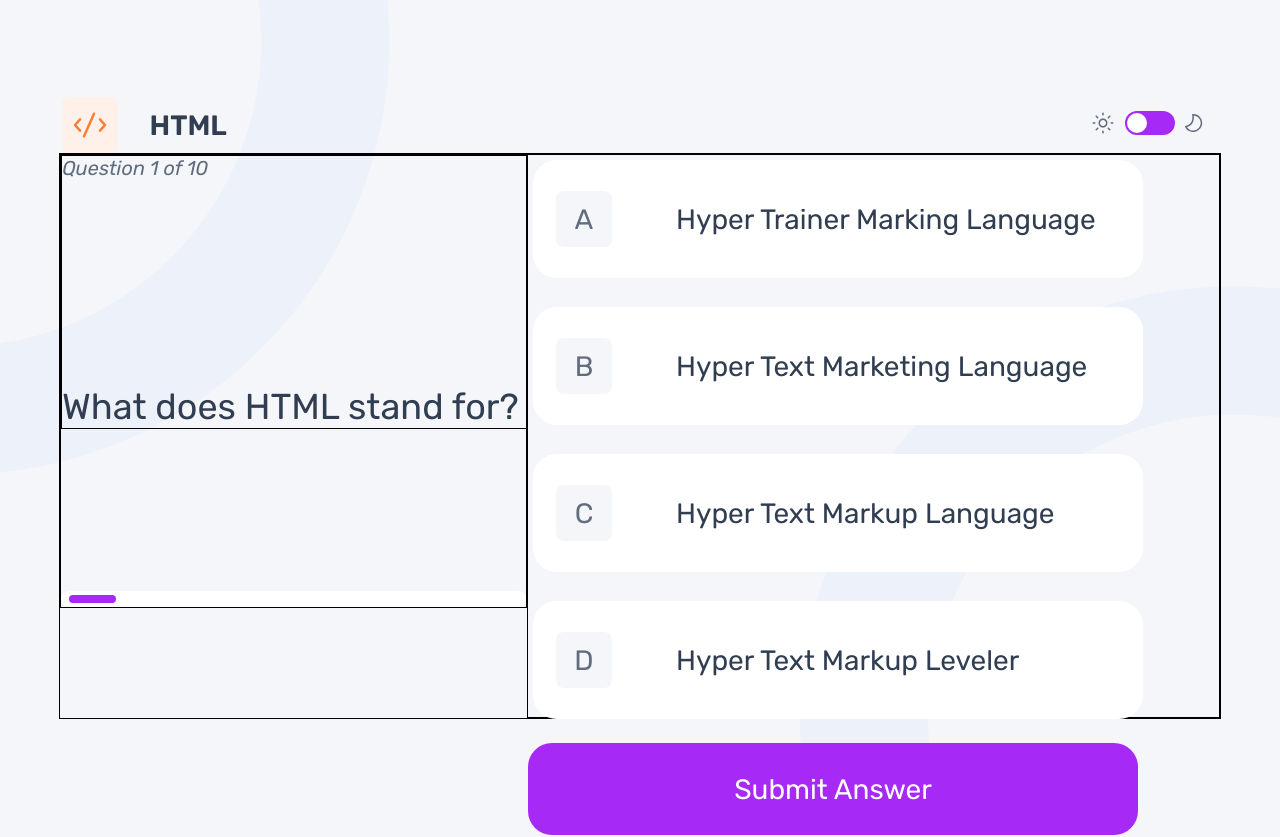
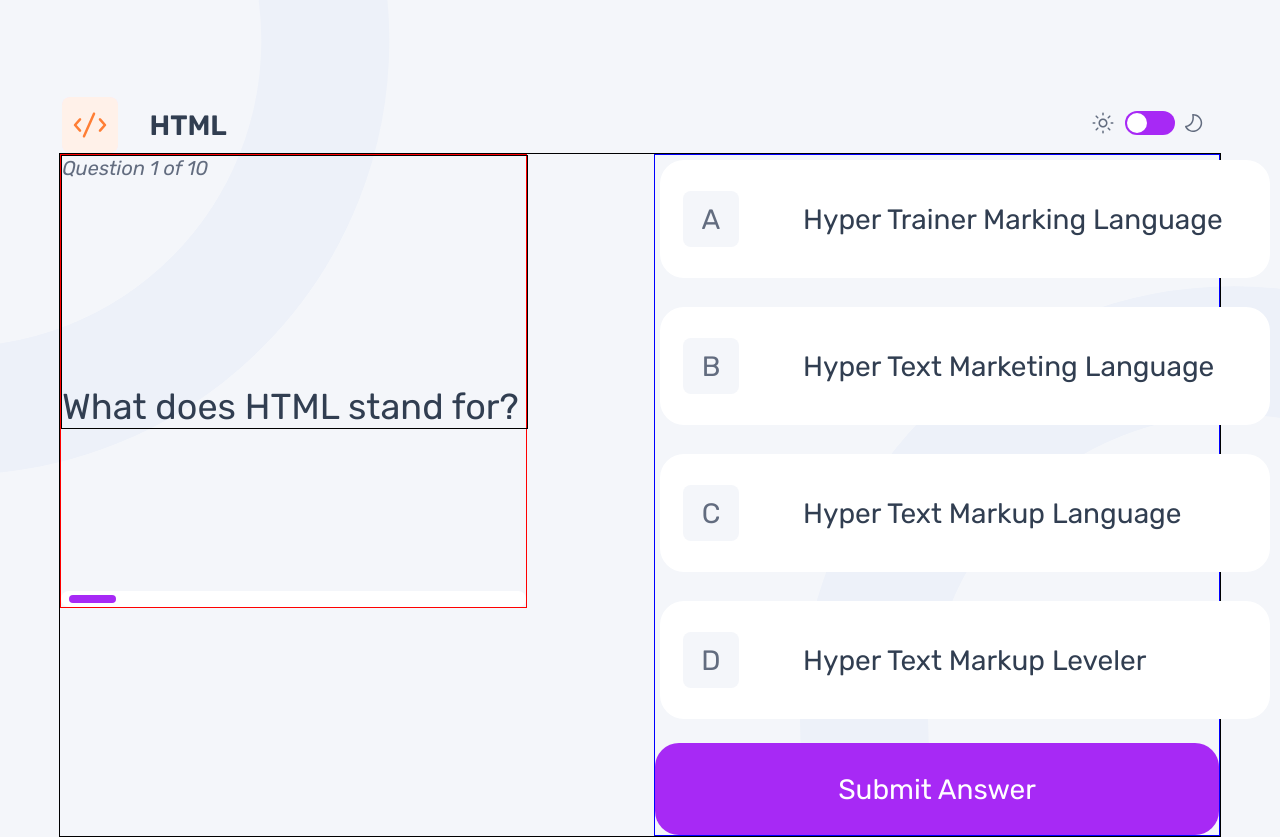
Before and after one commit to Nicocurtis16/FRONTEND-SPECIALIZATION-LABS, an Angular app: page / in a window 1280 px wide. Both pictures are taken after a click on the button "HTML". Built offline with nearby package versions, Linux system fonts and the light colour scheme.

Commit message:
done with the options side

```diff
--- a/src/app/Component/Options/options-component/options-component.component.css
+++ b/src/app/Component/Options/options-component/options-component.component.css
@@ -1,7 +1,13 @@
 /* General button container styling */
+:host {
+  width: 100%;
+  display: block;
+}
+
 .optionsButton {
   display: inline-block;
   margin: 5px;
+  width: 100%;
 }
 
 /* Hide the input */
@@ -11,7 +17,7 @@
 
 /* Default label styles */
 .optionsButton label {
-  width: 564px;
+  width: 100%;
   height: 92px;
   padding: 10px 20px;
   background-color: var(--PureWhite);
@@ -87,7 +93,7 @@
   align-items: center;
   font-family: Rubik, sans-serif;
   font-size: 28px;
-  width: auto;
+  width: 100%;
   height: 56px;
   color: var(--DarkNavy);
   margin-left: 32px;
@@ -103,7 +109,7 @@
   font-size: 28px;
   cursor: pointer;
   /*transition: background-color 0.3s, transform 0.2s;*/
-  width: 610px;
+  width: 100%;
   height: 92px;
 }
 
--- a/src/app/Component/Question/question-component/question-component.component.css
+++ b/src/app/Component/Question/question-component/question-component.component.css
@@ -1,23 +1,29 @@
 .questionPanel{
     display: flex;
-    height: 564px;
+    height: auto;
     width: 1160px;
     justify-content: space-between;
      border: 1px solid black;
+}
+.questionPanelLeft{
+  border: 1px solid red;
+  width: 465px;
+  height: 452px;
 }
 .questionsDisplay{
     display: flex;
     flex-direction: column;
     justify-content: space-between;
-    border: 1px solid black;
+    /*border: 1px solid black;*/
     height: 452px;
     width: 465px;
 }
 .questionPanelRight{
+    width: 564px;
     display: flex;
     flex-direction: column;
     justify-content: space-between;
-    border: 1px solid black;
+    border: 1px solid blue;
 }
 .question{
     display: flex;
```
